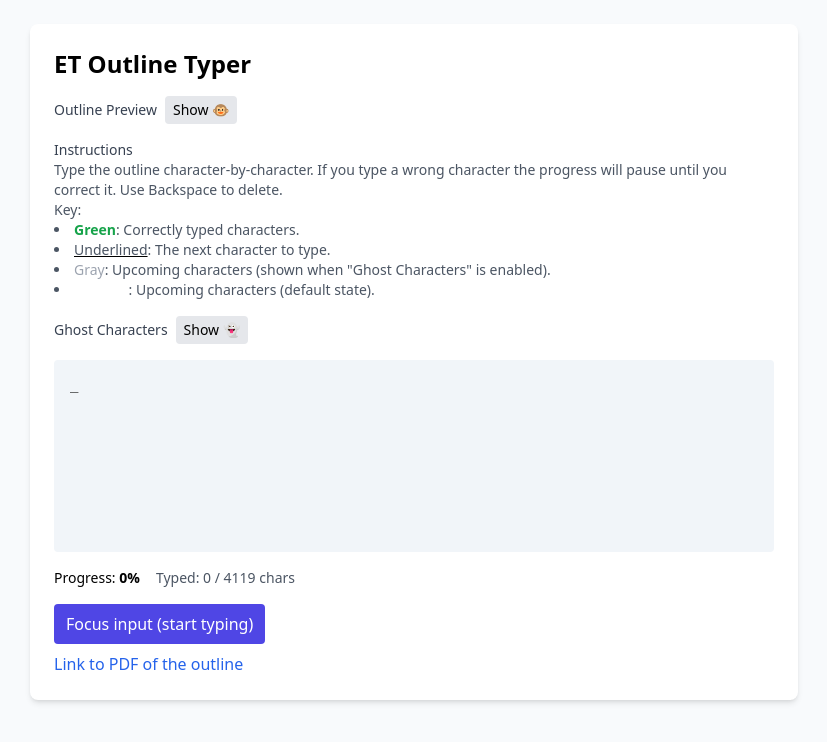
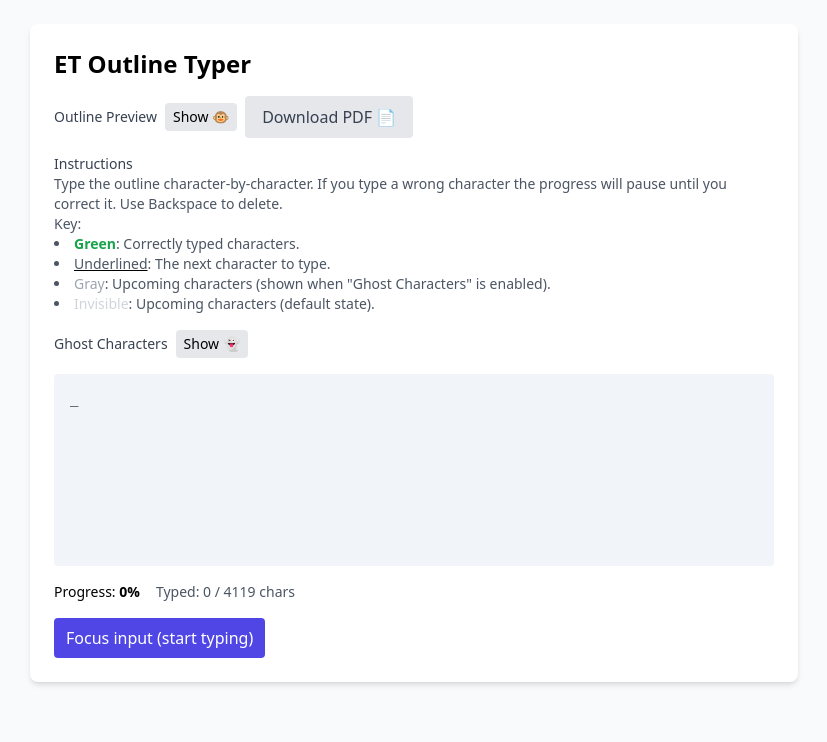
Before and after one commit to LanceTakiguchi/ETOutlineTyper, a React (Vite) app: page / in a window 1280 px wide. Shown: the top 742 px of the page, without its empty margins (226-1053 px from the left). Built offline with nearby package versions, Linux system fonts and the light colour scheme.

Commit message:
move Download PDF

```diff
--- a/src/App.tsx
+++ b/src/App.tsx
@@ -128,6 +128,7 @@ export default function App() {
         <div className="mb-4 flex items-center gap-2">
           <label className="block text-sm font-medium text-gray-700">Outline Preview</label>
           <button onClick={() => setPreviewVisible((v) => !v)} className="px-2 py-1 bg-gray-200 rounded text-sm">{previewVisible ? 'Hide 🙈' : 'Show 🐵'}</button>
+          <a href="./Outline.pdf" target="_blank" className="px-2 py-1text-sm text-gray-700 bg-gray-200 rounded box-border border border-transparent hover:bg-gray-400 focus:ring-4 shadow-xs leading-5 rounded-base px-4 py-2.5 focus:outline-none">Download PDF 📄</a>
         </div>
         <div className={`${previewVisible ? null : ' hidden'} preview mb-4 p-4 bg-slate-100 rounded max-h-64 overflow-auto font-mono text-sm`}>
           {outline.split('\n').map((line, i) => (
@@ -143,7 +144,7 @@ export default function App() {
             <li><span className="text-green-600 font-semibold">Green</span>: Correctly typed characters.</li>
             <li><span className="underline decoration-black">Underlined</span>: The next character to type.</li>
             <li><span className="text-gray-400">Gray</span>: Upcoming characters (shown when "Ghost Characters" is enabled).</li>
-            <li><span className="text-transparent">Invisible</span>: Upcoming characters (default state).</li>
+            <li><span className="text-gray-300">Invisible</span>: Upcoming characters (default state).</li>
           </ul>
         </div>
 
@@ -167,10 +168,6 @@ export default function App() {
           <input ref={inputRef} className="opacity-0 absolute left-0 top-0" aria-hidden value={typed} readOnly />
           <button onClick={() => inputRef.current?.focus()} className="px-3 py-2 bg-indigo-600 text-white rounded">Focus input (start typing)</button>
         </div>
-
-        <div className="mt-2">
-          <a href="./Outline.pdf" target="_blank" className="text-blue-600 hover:underline">Link to PDF of the outline</a>
-        </div>
       </div>
     </div>
   )
```
